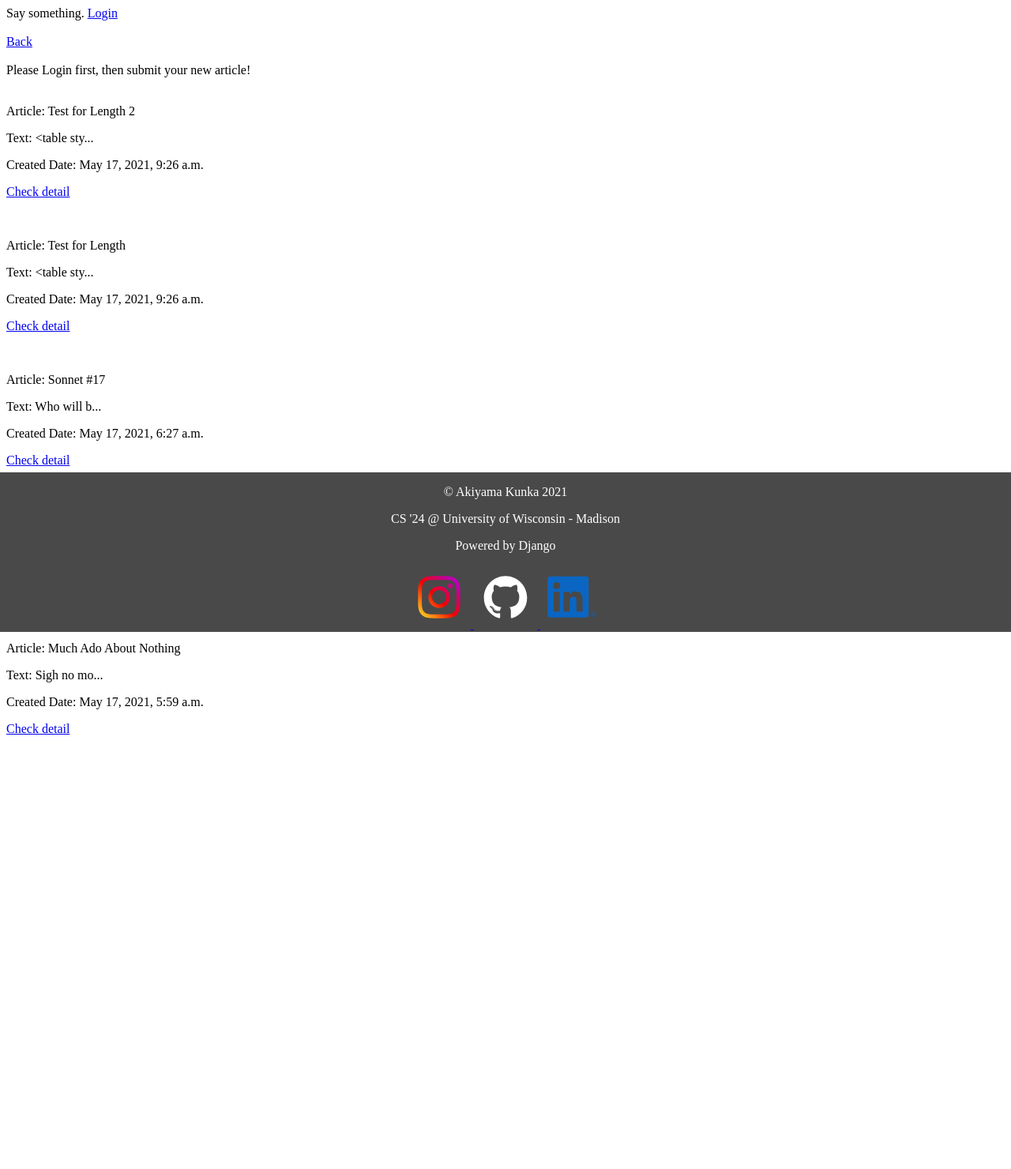
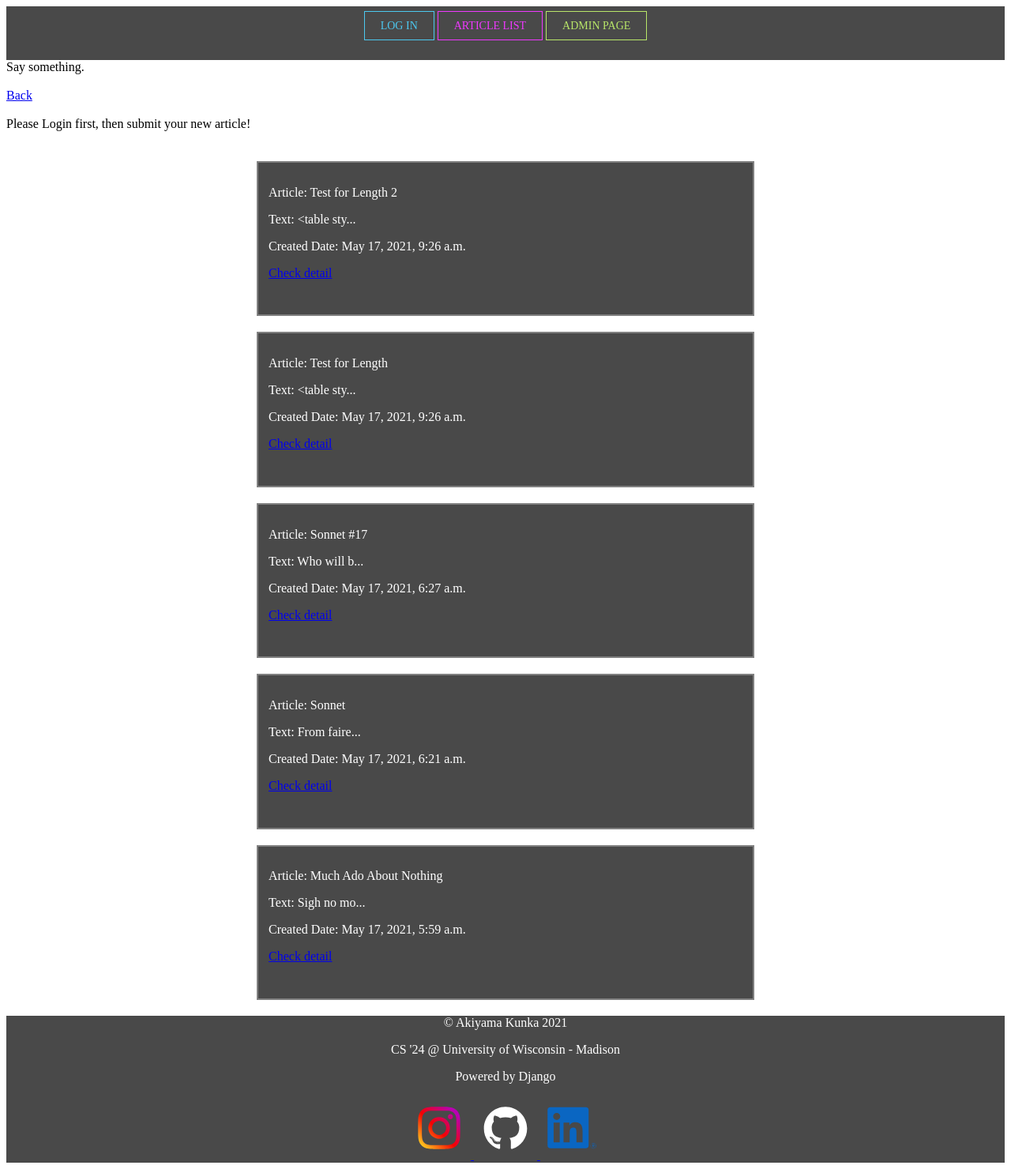
Before and after one commit to AkiyamaKunka/Akiyama_Blog_Django, a Django app: page /article/article_list/ in a window 1280 px wide. Shown: the whole page at 79% size. Before the commit the page ends 930 px from the top, so only its background shows below. Run offline with Django 3.2, Linux system fonts and the light colour scheme; data comes from the database, SQL or seed files in the repository; both versions use the stored data as it was after the commit.

Commit message:
update article/views

```diff
--- a/static/paper_display.css
+++ b/static/paper_display.css
@@ -13,5 +13,142 @@ div.mySetWidth{
 
 div.myRelative{
     position: relative;
-    margin: 90px auto;
+    margin: 20px auto;
 }
+
+.header {
+    background-color: 	#494949;
+    /*font-family: Source Sans Pro,Helvetica Neue,Helvetica,Arial,sans-serif;*/
+    line-height: 1;
+    height: 1.8cm;
+    width: 100%;
+    position: relative;
+    top: 0;
+
+    -webkit-backface-visibility: hidden;
+    backface-visibility: hidden;
+	 text-align: center;
+}
+
+.Akiyama{
+    color: gray;
+    display: inline-block;
+    float: left;
+    font-size: 1.5555555556em;
+    font-weight: 400;
+    line-height: 1.25em;
+    margin-left: 20px;
+    height: -webkit-min-content;
+    height: -moz-min-content;
+    height: min-content;
+    text-decoration: none;
+    transition: all .5s ease;
+    position: relative;
+
+}
+
+
+.footer {
+   position: relative;
+   left: 0;
+   bottom: 0;
+   width: 100%;
+   background-color: 	#494949;
+   color: white;
+   text-align: center;
+}
+
+div.neon-btn {
+		  display: flex;
+		  align-items: center;
+		  justify-content: space-around;
+		  height: 100vh;
+		  background: #031628;
+
+		}
+
+		.btn {
+		  border: 1px solid;
+		  background-color: transparent;
+		  text-transform: uppercase;
+		  font-size: 14px;
+		  padding: 10px 20px;
+		  font-weight: 300;
+			text-decoration:none
+		}
+
+		.one {
+		  color: #4cc9f0;
+		}
+
+		.two {
+		  color: #f038ff;
+		}
+
+		.three {
+		  color: #b9e769;
+		}
+
+		.btn:hover {
+		  color: white;
+		  border: 0;
+		}
+
+		.one:hover {
+		  background-color: #4cc9f0;
+		  -webkit-box-shadow: 10px 10px 99px 6px rgba(76,201,240,1);
+		  -moz-box-shadow: 10px 10px 99px 6px rgba(76,201,240,1);
+		  box-shadow: 10px 10px 99px 6px rgba(76,201,240,1);
+		}
+
+		.two:hover {
+		  background-color: #f038ff;
+		  -webkit-box-shadow: 10px 10px 99px 6px rgba(240, 56, 255, 1);
+		  -moz-box-shadow: 10px 10px 99px 6px rgba(240, 56, 255, 1);
+		  box-shadow: 10px 10px 99px 6px rgba(240, 56, 255, 1);
+		}
+
+		.three:hover {
+		  background-color: #b9e769;
+		  -webkit-box-shadow: 10px 10px 99px 6px rgba(185, 231, 105, 1);
+		  -moz-box-shadow: 10px 10px 99px 6px rgba(185, 231, 105, 1);
+		  box-shadow: 10px 10px 99px 6px rgba(185, 231, 105, 1);
+		}
+
+/*div.loading-btn {*/
+/*			  display: flex;*/
+/*			  align-items: center;*/
+/*			  justify-content: center;*/
+/*			  height: 100vh;*/
+/*			}*/
+
+/*			button {*/
+/*			  background: transparent;*/
+/*			  border: 0;*/
+/*			  border-radius: 0;*/
+/*			  text-transform: uppercase;*/
+/*			  font-weight: bold;*/
+/*			  font-size: 20px;*/
+/*			  padding: 15px 50px;*/
+/*			  position: relative;*/
+/*			}*/
+
+/*			button:before {*/
+/*			  transition: all 0.8s cubic-bezier(0.7, -0.5, 0.2, 2);*/
+/*			  content: '';*/
+/*			  width: 1%;*/
+/*			  height: 100%;*/
+/*			  background: mistyrose;*/
+/*			  position: absolute;*/
+/*			  top: 0;*/
+/*			  left: 0;*/
+/*			}*/
+
+/*			button span {*/
+/*			  mix-blend-mode: darken;*/
+/*			}*/
+
+/*			button:hover:before {*/
+/*			  background: mistyrose;*/
+/*			  width: 100%;*/
+/*			}*/
--- a/templates/article_list.html
+++ b/templates/article_list.html
@@ -21,12 +21,14 @@
         Please Login first, then submit your new article! <br><br>
     {% endif %}
 
+
     {% for article in articles %}
+        <div class="myTest mySetWidth myRelative">
     <p> Article: {{ article.title }}</p>
     <p> Text: {{ article.body|slice:'10' }}...</p>
     <p> Created Date: {{ article.created }}</p>
     <p><a href="{% url 'article:article_detail' article.id %}">Check detail</a></p><br>
-
+    </div>
     {% endfor %}
 
 {% endblock %}
--- a/templates/base.html
+++ b/templates/base.html
@@ -9,24 +9,33 @@
     <meta name="viewport" content="width=device-width, initial-scale=1">
     <script src ="{% static 'vue.js' %}" type="text/javascript" charset="UTF-8"></script>
     <link rel="stylesheet" href="{% static 'paper_display.css' %}">
-<style>
-.footer {
-   position: fixed;
-   left: 0;
-   bottom: 0;
-   width: 100%;
-   background-color: 	#494949;
-   color: white;
-   text-align: center;
-}
+    <div class="header">
 
-</style>
+    <br>
+        <div id="neon-btn">
+            {% if user.is_authenticated %}
+		   <a href="{% url 'user_profile:logout' %}" class="btn one">Log  Out</a>
+            {% else %}
+        <a href="{% url 'user_profile:login' %}" class="btn one">Log  In</a>
+        {% endif %}
+{#		  <p style="text-align:center;">#}
+          <a href="{% url 'article:article_list' %}" class="btn two">Article List</a>
+{#          </p>#}
+            <a href="{% url 'admin:index' %}" class="btn three">Admin Page</a>
+
+		</div>
+    </div>
+
 </head>
 <body>
+{#    <div class="Akiyama header" >#}
+{##}
+{#    </div>#}
+{#    <div class="header">#}
+    Say something.
 
-    Say something.
+
     {% if user.is_authenticated %}
-
         <p>
             {{ user.username }}, welcome.
             <form
@@ -37,14 +46,24 @@
             </form>
         </p>
         <a href="{% url 'user_profile:profile_edit' user.id %}">Edit Profile</a>
-        <a href="{% url 'user_profile:logout' %}">Logout</a>
-    {% else %}
-        <a href="{% url 'user_profile:login' %}">Login</a>
+
     {% endif %} <br><br>
+{#    </div>#}
+
+
+
     {% block content %}
+
     {% endblock %}
 
-<div class="footer">
+
+
+
+</body>
+
+<footer>
+    <div class="footer">
+
     <p style="text-align:center;">© Akiyama Kunka 2021</p>
     <p style="text-align:center;">CS '24 @ University of Wisconsin - Madison</p>
     <p style="text-align:center;">Powered by Django</p>
@@ -59,8 +78,11 @@
         <img src="{% static 'LinkedIn-Icon-Logo.wine.svg' %}"  width="80" height="80"/>
     </a>
 
+{#        <div id="loading-btn">#}
+{#		  <button><span>Hover</span></button>#}
+{#		</div>#}
+
 
 </div>
-
-</body>
+</footer>
 </html>
--- a/templates/index_page.html
+++ b/templates/index_page.html
@@ -8,11 +8,10 @@
 {% block content %}
 
     <a href="{% url 'user_profile:register' %}">Register a New User Account</a>
-    <p style="text-align:center;"><a href="{% url 'article:article_list' %}">Check Article List</a></p>
     <p style="text-align:center;">
         <a href={% url 'self_intro_page' %}>
             <img alt="Selfie" src="{% static 'selfie.jpg' %}" width=230" height="430">
         </a>
     </p>
-    <p style="text-align:center;"><a href="{% url 'admin:index' %}">Administrator Page</a></p>
+{#    <p style="text-align:center;"><a href="{% url 'admin:index' %}">Administrator Page</a></p>#}
 {% endblock %}
```
Also changed, not shown: templates/self_intro.html (+15 -0 lines), db.sqlite3.
